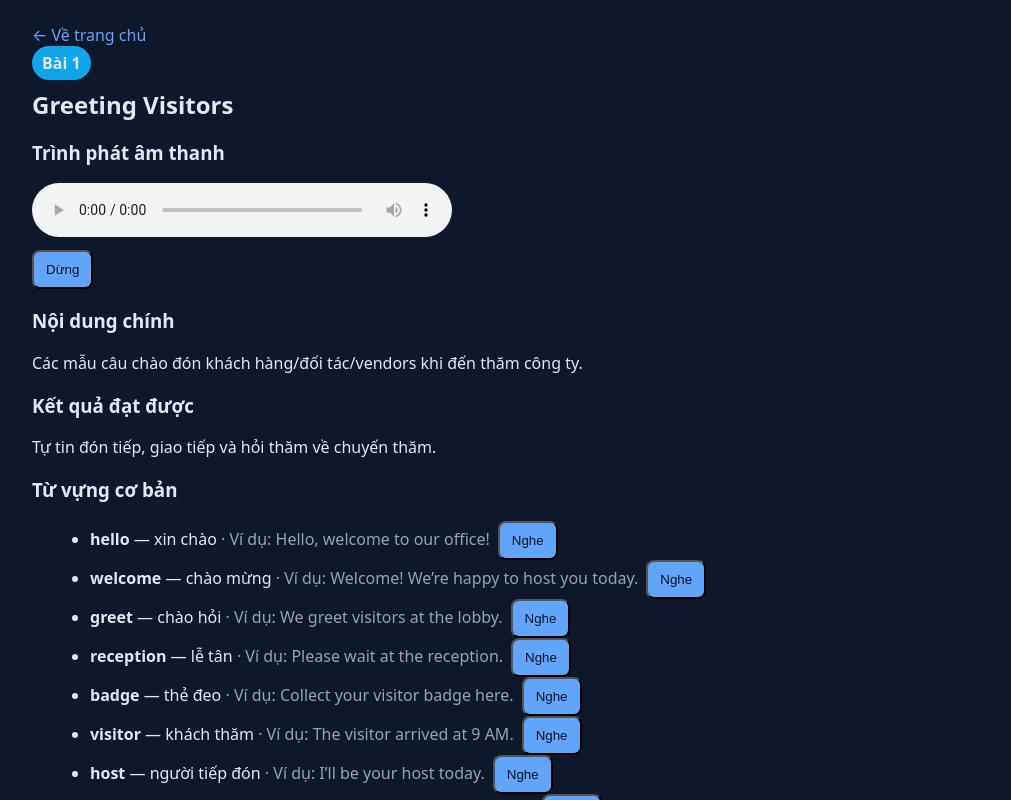
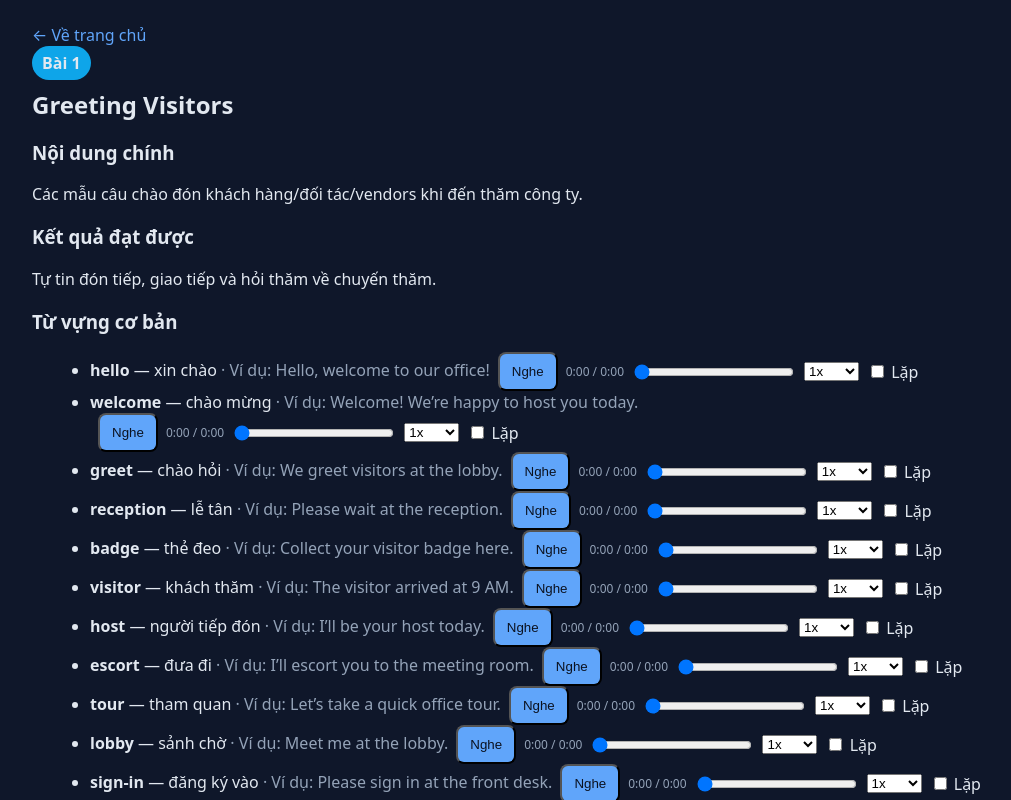
Before and after one commit to Thangtn93/english-40-lessons, a React (Vite) app: page /lesson/1 in a window 1280 px wide. Shown: the top 800 px of the page, without its empty margins (108-1119 px from the left). Built offline with nearby package versions, Linux system fonts and the light colour scheme.

Commit message:
UI: InlineAudio kiểu Duolingo cho từng mục; thêm style; dùng BASE_URL cho src

```diff
--- /dev/null
+++ b/src/components/InlineAudio.tsx
@@ -0,0 +1,119 @@
+import { useEffect, useRef, useState } from "react";
+
+type Props = {
+  src: string;
+  active: boolean;
+  stopVersion: number;
+  onStart: () => void;
+  onStop: () => void;
+  initialRate?: number;
+};
+
+function formatTime(t: number) {
+  const m = Math.floor(t / 60);
+  const s = Math.floor(t % 60);
+  return `${m}:${s.toString().padStart(2, "0")}`;
+}
+
+export default function InlineAudio({ src, active, stopVersion, onStart, onStop, initialRate = 1 }: Props) {
+  const audioRef = useRef<HTMLAudioElement | null>(null);
+  const [isPlaying, setIsPlaying] = useState(false);
+  const [duration, setDuration] = useState(0);
+  const [currentTime, setCurrentTime] = useState(0);
+  const [rate, setRate] = useState(initialRate);
+  const [repeat, setRepeat] = useState(false);
+
+  useEffect(() => {
+    const el = audioRef.current;
+    if (!el) return;
+    el.playbackRate = rate;
+  }, [rate]);
+
+  useEffect(() => {
+    const el = audioRef.current;
+    if (!el) return;
+    if (!active) {
+      el.pause();
+      setIsPlaying(false);
+    }
+  }, [stopVersion, active]);
+
+  const togglePlay = () => {
+    const el = audioRef.current;
+    if (!el) return;
+    if (!isPlaying) {
+      onStart();
+      el.src = src;
+      el.load();
+      el.play().then(() => {
+        setIsPlaying(true);
+      }).catch(() => {});
+    } else {
+      el.pause();
+      setIsPlaying(false);
+      onStop();
+    }
+  };
+
+  const onLoaded = () => {
+    const el = audioRef.current;
+    if (!el) return;
+    setDuration(el.duration || 0);
+  };
+
+  const onTime = () => {
+    const el = audioRef.current;
+    if (!el) return;
+    setCurrentTime(el.currentTime || 0);
+  };
+
+  const onEnded = () => {
+    const el = audioRef.current;
+    if (!el) return;
+    if (repeat) {
+      el.currentTime = 0;
+      el.play().catch(() => {});
+    } else {
+      setIsPlaying(false);
+      onStop();
+    }
+  };
+
+  const seek = (v: number) => {
+    const el = audioRef.current;
+    if (!el) return;
+    el.currentTime = v;
+  };
+
+  return (
+    <div className={`audioItem${active ? " active" : ""}`}>
+      <button className="btn small" onClick={togglePlay}>{isPlaying ? "Tạm dừng" : "Nghe"}</button>
+      <div className="audioControls">
+        <span className="time">{formatTime(currentTime)} / {formatTime(duration)}</span>
+        <input
+          type="range"
+          min={0}
+          max={Math.max(duration, 0) || 0}
+          step={0.01}
+          value={Math.min(currentTime, duration || 0)}
+          onChange={(e) => seek(Number(e.target.value))}
+        />
+        <select value={rate} onChange={(e) => setRate(Number(e.target.value))}>
+          <option value={0.75}>0.75x</option>
+          <option value={1}>1x</option>
+          <option value={1.25}>1.25x</option>
+          <option value={1.5}>1.5x</option>
+        </select>
+        <label className="repeat">
+          <input type="checkbox" checked={repeat} onChange={(e) => setRepeat(e.target.checked)} /> Lặp
+        </label>
+      </div>
+      <audio
+        ref={audioRef}
+        onLoadedMetadata={onLoaded}
+        onTimeUpdate={onTime}
+        onEnded={onEnded}
+      />
+    </div>
+  );
+}
--- a/src/pages/Lesson.tsx
+++ b/src/pages/Lesson.tsx
@@ -1,5 +1,6 @@
 import { useParams, Link } from "react-router-dom";
-import { useState, useRef } from "react";
+import { useState } from "react";
+import InlineAudio from "../components/InlineAudio";
 import { lessons } from "../data/lessons";
 import type { ExtraContent } from "../data/lessonTypes";
 
@@ -20,35 +21,21 @@ export default function Lesson() {
   // Chỉ dùng dữ liệu biên soạn thủ công trong từng bài
   const extra: ExtraContent = lesson.extra ?? {};
 
-  // Trình phát audio hiển thị thanh thời gian (sử dụng thẻ <audio>)
-  const audioRef = useRef<HTMLAudioElement | null>(null);
-  const [currentAudioSrc, setCurrentAudioSrc] = useState<string | null>(null);
-  const [nowPlaying, setNowPlaying] = useState<{ group: "vocab_basic" | "vocab_it" | "patterns" | "practice"; index: number } | null>(null);
-  const stopAudio = () => {
-    const el = audioRef.current;
-    if (el) {
-      el.pause();
-      el.currentTime = 0;
-    }
-    setNowPlaying(null);
-  };
+  const [nowPlaying, setNowPlaying] = useState<{ key: string } | null>(null);
+  const [stopVersion, setStopVersion] = useState(0);
   const lessonFolder = `l${String(lesson.id).padStart(2, "0")}`;
-  const playAudio = (group: "vocab_basic" | "vocab_it" | "patterns" | "practice", indexZeroBased: number) => {
+  const makeSrc = (group: "vocab_basic" | "vocab_it" | "patterns" | "practice", indexZeroBased: number) => {
     const fileIndex = String(indexZeroBased + 1).padStart(3, "0");
     const baseUrl = import.meta.env.BASE_URL || "/";
-    const url = `${baseUrl}audio/lessons/${lessonFolder}/${group}_${fileIndex}.wav`;
-    setCurrentAudioSrc(url);
-    setNowPlaying({ group, index: indexZeroBased });
-    // Tải và phát tự động bằng thẻ <audio>
-    setTimeout(() => {
-      const el = audioRef.current;
-      if (el) {
-        el.load();
-        el.play().catch(() => {
-          // Bỏ qua nếu file không tồn tại
-        });
-      }
-    }, 0);
+    return `${baseUrl}audio/lessons/${lessonFolder}/${group}_${fileIndex}.wav`;
+  };
+  const startItem = (key: string) => {
+    setNowPlaying({ key });
+    setStopVersion((v) => v + 1);
+  };
+  const stopItem = () => {
+    setNowPlaying(null);
+    setStopVersion((v) => v + 1);
   };
 
   return (
@@ -61,18 +48,7 @@ export default function Lesson() {
           <span className="badge">Bài {lesson.id}</span>
           <h1>{lesson.title}</h1>
         </header>
-        <section style={{ marginTop: 8 }}>
-          <h3>Trình phát âm thanh</h3>
-          <audio
-            ref={audioRef}
-            controls
-            src={currentAudioSrc ?? undefined}
-            style={{ width: "100%", maxWidth: 420 }}
-          />
-          <div style={{ marginTop: 8 }}>
-            <button className="btn" onClick={stopAudio}>Dừng</button>
-          </div>
-        </section>
+        {/* Trình phát inline sẽ xuất hiện cạnh từng mục */}
         <section>
           <h3>Nội dung chính</h3>
           <p>{lesson.content}</p>
@@ -103,10 +79,13 @@ export default function Lesson() {
                     <li key={`vb-${i}`}>
                       <strong>{v.term}</strong> — {v.meaning}
                       {v.example && <span className="muted"> · Ví dụ: {v.example}</span>}
-                      <button className="btn small" style={{ marginLeft: 8 }} onClick={() => playAudio("vocab_basic", i)}>Nghe</button>
-                      {nowPlaying && nowPlaying.group === "vocab_basic" && nowPlaying.index === i && (
-                        <span className="muted" style={{ marginLeft: 8 }}>Đang phát…</span>
-                      )}
+                      <InlineAudio
+                        src={makeSrc("vocab_basic", i)}
+                        active={nowPlaying?.key === `vb-${i}`}
+                        stopVersion={stopVersion}
+                        onStart={() => startItem(`vb-${i}`)}
+                        onStop={stopItem}
+                      />
                     </li>
                   ))}
                 </ul>
@@ -120,10 +99,13 @@ export default function Lesson() {
                     <li key={`vi-${i}`}>
                       <strong>{v.term}</strong> — {v.meaning}
                       {v.example && <span className="muted"> · Ví dụ: {v.example}</span>}
-                      <button className="btn small" style={{ marginLeft: 8 }} onClick={() => playAudio("vocab_it", i)}>Nghe</button>
-                      {nowPlaying && nowPlaying.group === "vocab_it" && nowPlaying.index === i && (
-                        <span className="muted" style={{ marginLeft: 8 }}>Đang phát…</span>
-                      )}
+                      <InlineAudio
+                        src={makeSrc("vocab_it", i)}
+                        active={nowPlaying?.key === `vi-${i}`}
+                        stopVersion={stopVersion}
+                        onStart={() => startItem(`vi-${i}`)}
+                        onStop={stopItem}
+                      />
                     </li>
                   ))}
                 </ul>
@@ -152,16 +134,17 @@ export default function Lesson() {
                 <li key={i}>
                   <code>{p.pattern}</code>
                   {p.example && <span className="muted"> · Ví dụ: {p.example}</span>}
-                  <button className="btn small" style={{ marginLeft: 8 }} onClick={() => playAudio("patterns", i)}>Nghe</button>
-                  {nowPlaying && nowPlaying.group === "patterns" && nowPlaying.index === i && (
-                    <span className="muted" style={{ marginLeft: 8 }}>Đang phát…</span>
-                  )}
+                  <InlineAudio
+                    src={makeSrc("patterns", i)}
+                    active={nowPlaying?.key === `pt-${i}`}
+                    stopVersion={stopVersion}
+                    onStart={() => startItem(`pt-${i}`)}
+                    onStop={stopItem}
+                  />
                 </li>
               ))}
             </ul>
-            <div style={{ marginTop: 8 }}>
-              <button className="btn" onClick={stopAudio}>Dừng</button>
-            </div>
+
           </section>
         )}
         {extra.situations && extra.situations.length > 0 && (
@@ -185,10 +168,13 @@ export default function Lesson() {
                 <li key={i}>
                   <strong>{p.title}</strong>
                   <span className="muted"> · {p.prompt}</span>
-                  <button className="btn small" style={{ marginLeft: 8 }} onClick={() => playAudio("practice", i)}>Nghe mẫu</button>
-                  {nowPlaying && nowPlaying.group === "practice" && nowPlaying.index === i && (
-                    <span className="muted" style={{ marginLeft: 8 }}>Đang phát…</span>
-                  )}
+                  <InlineAudio
+                    src={makeSrc("practice", i)}
+                    active={nowPlaying?.key === `pr-${i}`}
+                    stopVersion={stopVersion}
+                    onStart={() => startItem(`pr-${i}`)}
+                    onStop={stopItem}
+                  />
                   {p.sample && (
                     <div className="muted" style={{ marginTop: 6 }}>
                       {p.sample.split("\n").map((line, idx) => (
@@ -199,15 +185,13 @@ export default function Lesson() {
                 </li>
               ))}
             </ul>
-            <div style={{ marginTop: 8 }}>
-              <button className="btn" onClick={stopAudio}>Dừng</button>
-            </div>
+
           </section>
         )}
       </article>
       <footer style={{ marginTop: 16 }}>
-        {currentAudioSrc && (
-          <button className="btn" onClick={stopAudio}>Dừng đọc</button>
+        {nowPlaying && (
+          <button className="btn" onClick={stopItem}>Dừng đọc</button>
         )}
       </footer>
     </div>
--- a/src/styles.css
+++ b/src/styles.css
@@ -116,3 +116,26 @@ code {
   border-radius: 6px;
   padding: 2px 6px;
 }
+
+/* Inline audio UI */
+.audioItem {
+  display: inline-flex;
+  align-items: center;
+  gap: 8px;
+  margin-left: 8px;
+}
+.audioItem .audioControls {
+  display: inline-flex;
+  align-items: center;
+  gap: 8px;
+}
+.audioItem .audioControls input[type="range"] {
+  width: 160px;
+}
+.audioItem .audioControls .time {
+  font-size: 12px;
+  color: var(--muted);
+}
+.audioItem.active .audioControls .time {
+  color: var(--accent);
+}
```
